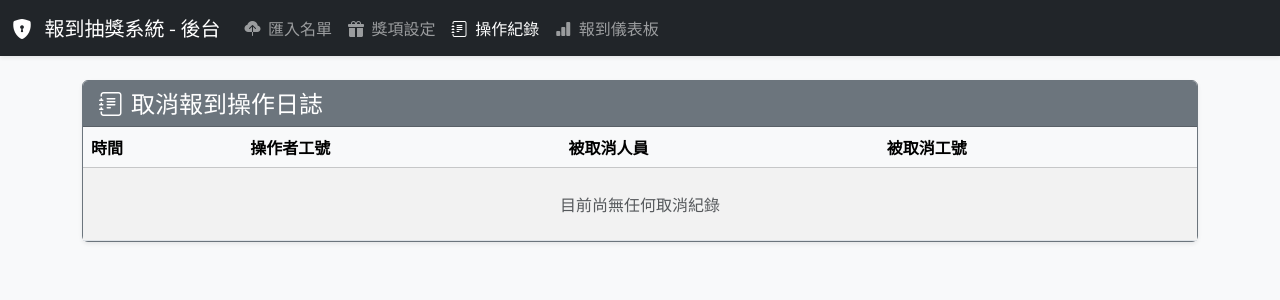
After one commit to jjaass9507/self-checkin-lottery-system, a Flask app: page /admin/logs in a window 1280 px wide. The commit adds this page. Shown: the top 300 px of the page. Run offline with Flask 3, Linux system fonts and the light colour scheme.

Commit message:
git commit "新增功能: 添加操作紀錄頁面以顯示取消報到的日誌"

```diff
--- a/app/admin/routes.py
+++ b/app/admin/routes.py
@@ -3,7 +3,7 @@ from flask import (
 )
 import pandas as pd
 from app import db
-from app.models import CheckinList, DrawnTailNumber
+from app.models import CheckinList, DrawnTailNumber, CancellationLog
 from datetime import datetime
 
 bp = Blueprint('admin', __name__)
@@ -132,3 +132,15 @@ def test_checkin_all():
         db.session.rollback()
         flash(f"失敗：{e}", 'danger')
     return redirect(url_for('admin.import_page'))
+
+# --- (新增) 檢視取消紀錄頁面 ---
+@bp.route('/logs')
+def logs_page():
+    # 撈取所有紀錄，並依照時間倒序 (最新的在最上面)
+    # 使用 join 讓我們可以直接查到「被取消的人」的名字
+    logs = db.session.query(CancellationLog, CheckinList)\
+        .join(CheckinList, CancellationLog.checkin_list_id == CheckinList.id)\
+        .order_by(CancellationLog.timestamp.desc())\
+        .all()
+
+    return render_template('admin/logs.html', logs=logs)
--- a/app/templates/admin/import.html
+++ b/app/templates/admin/import.html
@@ -30,6 +30,11 @@
                     <li class="nav-item">
                         <a class="nav-link" href="{{ url_for('checkin.dashboard') }}">
                             <i class="bi bi-bar-chart-fill me-1"></i> 報到儀表板
+                        </a>
+                    </li>
+                    <li class="nav-item">
+                        <a class="nav-link" href="{{ url_for('admin.logs_page') }}">
+                            <i class="bi bi-journal-text me-1"></i> 操作紀錄
                         </a>
                     </li>
                 </ul>
--- /dev/null
+++ b/app/templates/admin/logs.html
@@ -0,0 +1,87 @@
+<!DOCTYPE html>
+<html lang="zh-Hant">
+<head>
+    <meta charset="UTF-8">
+    <meta name="viewport" content="width=device-width, initial-scale=1.0">
+    <title>後台 - 取消紀錄</title>
+    <link rel="stylesheet" href="https://cdn.jsdelivr.net/npm/bootstrap@5.3.2/dist/css/bootstrap.min.css">
+    <link rel="stylesheet" href="https://cdn.jsdelivr.net/npm/bootstrap-icons@1.11.3/font/bootstrap-icons.min.css">
+    <link href="https://fonts.googleapis.com/css2?family=Noto+Sans+TC:wght@400;500;700&display=swap" rel="stylesheet">
+    <style>
+        body { font-family: 'Noto Sans TC', sans-serif; background-color: #f8f9fa; }
+    </style>
+</head>
+<body>
+
+    <nav class="navbar navbar-expand-lg navbar-dark bg-dark shadow-sm">
+        <div class="container-fluid">
+            <a class="navbar-brand" href="{{ url_for('admin.index') }}">
+                <i class="bi bi-shield-lock-fill me-2"></i> 報到抽獎系統 - 後台
+            </a>
+            <button class="navbar-toggler" type="button" data-bs-toggle="collapse" data-bs-target="#adminNav">
+                <span class="navbar-toggler-icon"></span>
+            </button>
+            <div class="collapse navbar-collapse" id="adminNav">
+                <ul class="navbar-nav me-auto mb-2 mb-lg-0">
+                    <li class="nav-item">
+                        <a class="nav-link" href="{{ url_for('admin.import_page') }}">
+                            <i class="bi bi-cloud-upload-fill me-1"></i> 匯入名單
+                        </a>
+                    </li>
+                    <li class="nav-item">
+                        <a class="nav-link" href="{{ url_for('admin.prizes') }}">
+                            <i class="bi bi-gift-fill me-1"></i> 獎項設定
+                        </a>
+                    </li>
+                    <li class="nav-item">
+                        <a class="nav-link active" href="{{ url_for('admin.logs_page') }}">
+                            <i class="bi bi-journal-text me-1"></i> 操作紀錄
+                        </a>
+                    </li>
+                    <li class="nav-item">
+                        <a class="nav-link" href="{{ url_for('checkin.dashboard') }}">
+                            <i class="bi bi-bar-chart-fill me-1"></i> 報到儀表板
+                        </a>
+                    </li>
+                </ul>
+            </div>
+        </div>
+    </nav>
+
+    <div class="container mt-4 mb-5">
+        <div class="card shadow-sm border-secondary">
+            <div class="card-header bg-secondary text-white">
+                <h4 class="mb-0"><i class="bi bi-journal-text me-2"></i>取消報到操作日誌</h4>
+            </div>
+            <div class="card-body p-0">
+                <table class="table table-striped table-hover mb-0 align-middle">
+                    <thead class="table-light">
+                        <tr>
+                            <th scope="col">時間</th>
+                            <th scope="col">操作者工號</th>
+                            <th scope="col">被取消人員</th>
+                            <th scope="col">被取消工號</th>
+                        </tr>
+                    </thead>
+                    <tbody>
+                        {% for log, person in logs %}
+                        <tr>
+                            <td>{{ log.timestamp.strftime('%Y-%m-%d %H:%M:%S') }}</td>
+                            <td class="text-danger fw-bold">{{ log.cancelled_by }}</td>
+                            <td>{{ person.name }}</td>
+                            <td>{{ person.employee_id }}</td>
+                        </tr>
+                        {% else %}
+                        <tr>
+                            <td colspan="4" class="text-center p-4 text-muted">目前尚無任何取消紀錄</td>
+                        </tr>
+                        {% endfor %}
+                    </tbody>
+                </table>
+            </div>
+        </div>
+    </div>
+
+    <script src="https://cdn.jsdelivr.net/npm/bootstrap@5.3.2/dist/js/bootstrap.bundle.min.js"></script>
+</body>
+</html>
--- a/app/templates/admin/prizes.html
+++ b/app/templates/admin/prizes.html
@@ -43,6 +43,11 @@
                     <li class="nav-item">
                         <a class="nav-link" href="{{ url_for('checkin.dashboard') }}">
                             <i class="bi bi-bar-chart-fill me-1"></i> 報到儀表板
+                        </a>
+                    </li>
+                                        <li class="nav-item">
+                        <a class="nav-link" href="{{ url_for('admin.logs_page') }}">
+                            <i class="bi bi-journal-text me-1"></i> 操作紀錄
                         </a>
                     </li>
                 </ul>
```
